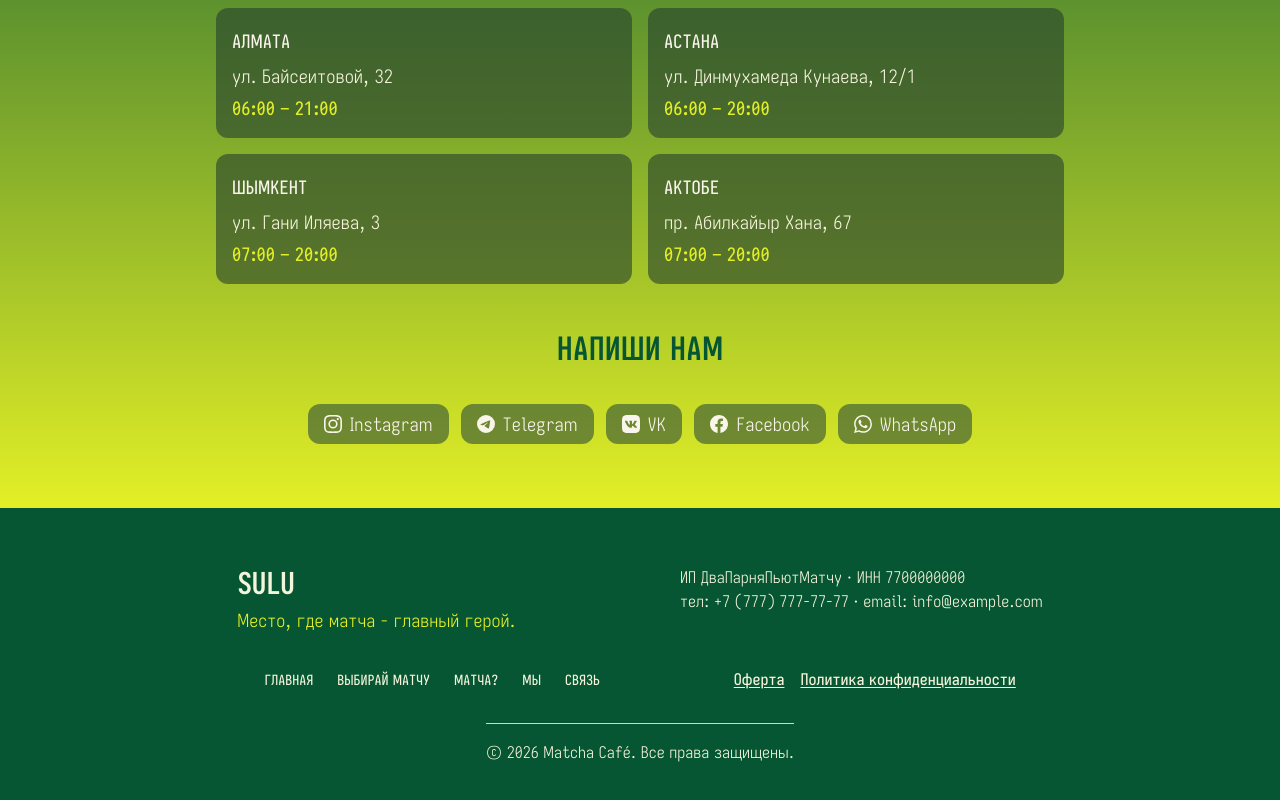
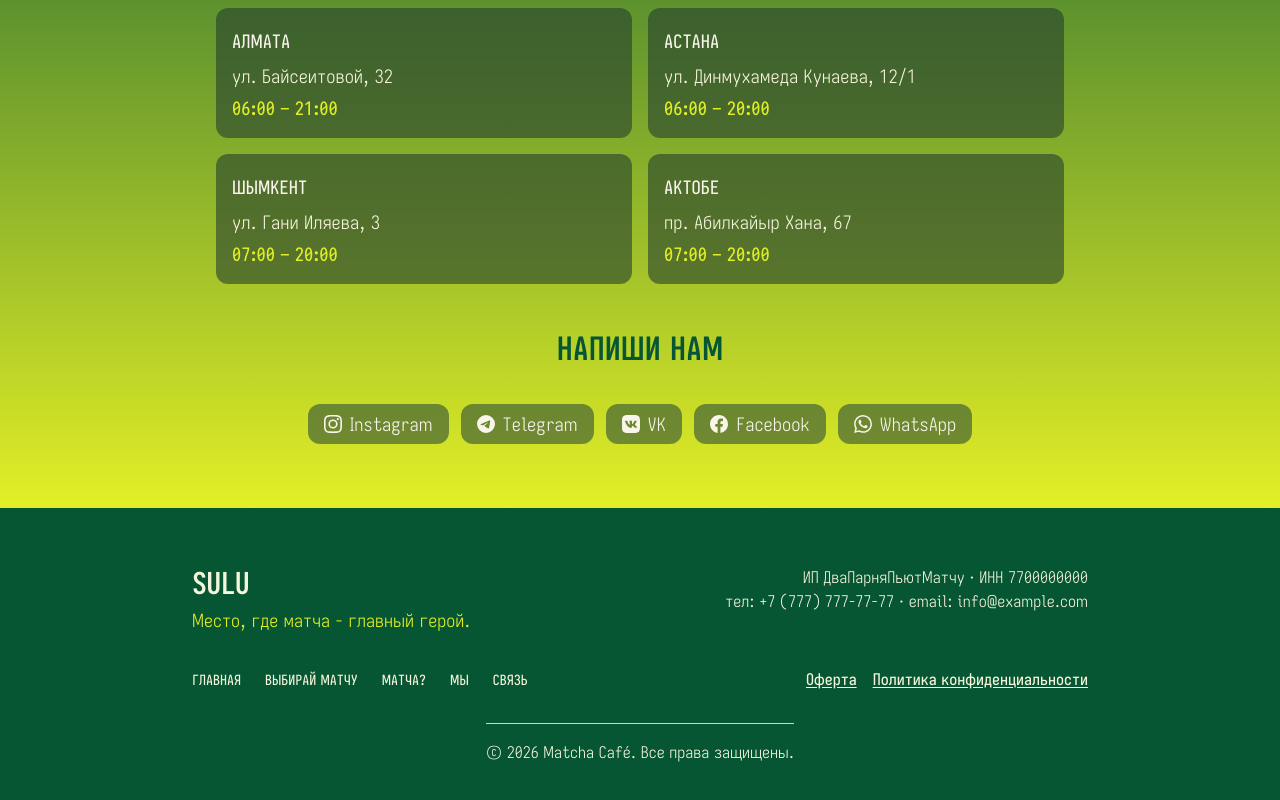
Before and after one commit to bavayra/matcha-cafe, a React (Vite) app: page / in a window 1280 px wide. Shown: the part 5458-6258 px from the top of the page. Built offline with nearby package versions, Linux system fonts and the light colour scheme; the HTML template or start-up script is replaced by a standard one.

Commit message:
style(Footer): for 768 screens, removed items-center for aligning to the left. For lg+ screens, centered copyright block, set items to stretch for the container, set text alignment to the right for legal info block. For 2460 screens, set paddings to 0 for nav

```diff
--- a/src/components/Footer/Footer.tsx
+++ b/src/components/Footer/Footer.tsx
@@ -5,7 +5,7 @@ const year = new Date().getFullYear()
 export default function Footer() {
   return (
     <footer className="bg-[var(--green-main)] border-t border-[var(--green-main)] px-6 py-14 text-[var(--cream-main)]">
-      <div className="section-width mx-auto flex flex-col gap-8 items-start md:items-center">
+      <div className="section-width mx-auto flex flex-col gap-8 items-start lg:items-stretch">
         {/* Text block 1 — brand */}
         <div className="grid grid-cols-1 lg:grid-cols-2 lg:gap-x-20">
           <div>
@@ -16,16 +16,16 @@ export default function Footer() {
           </div>
 
           {/* Text block 2 — legal */}
-          <div className="text-[var(--cream-main)] font-light text-xs md:text-base leading-relaxed ">
+          <div className="text-[var(--cream-main)] font-light text-xs md:text-base leading-relaxed lg:text-right">
             <p>ИП ДваПарняПьютМатчу · ИНН 7700000000</p>
             <p>тел: +7 (777) 777-77-77 · email: info@example.com</p>
           </div>
         </div>
 
         {/* Nav repeat */}
-        <div className="grid grid-cols-1 lg:grid-cols-2 lg:items-start lg:justify-start lg:gap-x-20">
+        <div className="grid grid-cols-1 lg:grid-cols-2  lg:items-start lg:justify-start lg:gap-x-20">
           <nav aria-label="Повторная навигация">
-            <ul className="flex flex-wrap gap-x-6 gap-y-2 mb-6 lg:mb-0">
+            <ul className="flex flex-wrap gap-x-6 gap-y-2 mb-6 lg:mb-0 ">
               {navItems.map(item => (
                 <li key={item.href}>
                   <a
@@ -38,9 +38,8 @@ export default function Footer() {
               ))}
             </ul>
           </nav>
-
           {/* Legal links */}
-          <div className="flex flex-wrap gap-4 lg:justify-end">
+          <div className="flex flex-wrap gap-4 lg:justify-end ">
             <a
               href="/oferta"
               className="text-xs md:text-base text-[var(--cream-main)] hover:text-[var(--yellow-main)] transition-colors underline underline-offset-2"
@@ -57,7 +56,7 @@ export default function Footer() {
         </div>
 
         {/* Bottom row: copyright + payments */}
-        <div className="flex items-center justify-between gap-4 pt-4 border-t border-[var(--yellow-main)]">
+        <div className="flex items-center justify-between gap-4 pt-4 border-t border-[var(--yellow-main)] self-center">
           <p className="text-xs lg:text-base 2xl:text-center font-light text-[var(--cream-main)]">
             © {year} Matcha Café. Все права защищены.
           </p>
--- a/src/index.css
+++ b/src/index.css
@@ -352,9 +352,6 @@
     nav a {
       font-size: 5rem;
     }
-    nav {
-      padding: 3rem 6rem;
-    }
     .card-width {
       max-width: 400px;
     }
```
